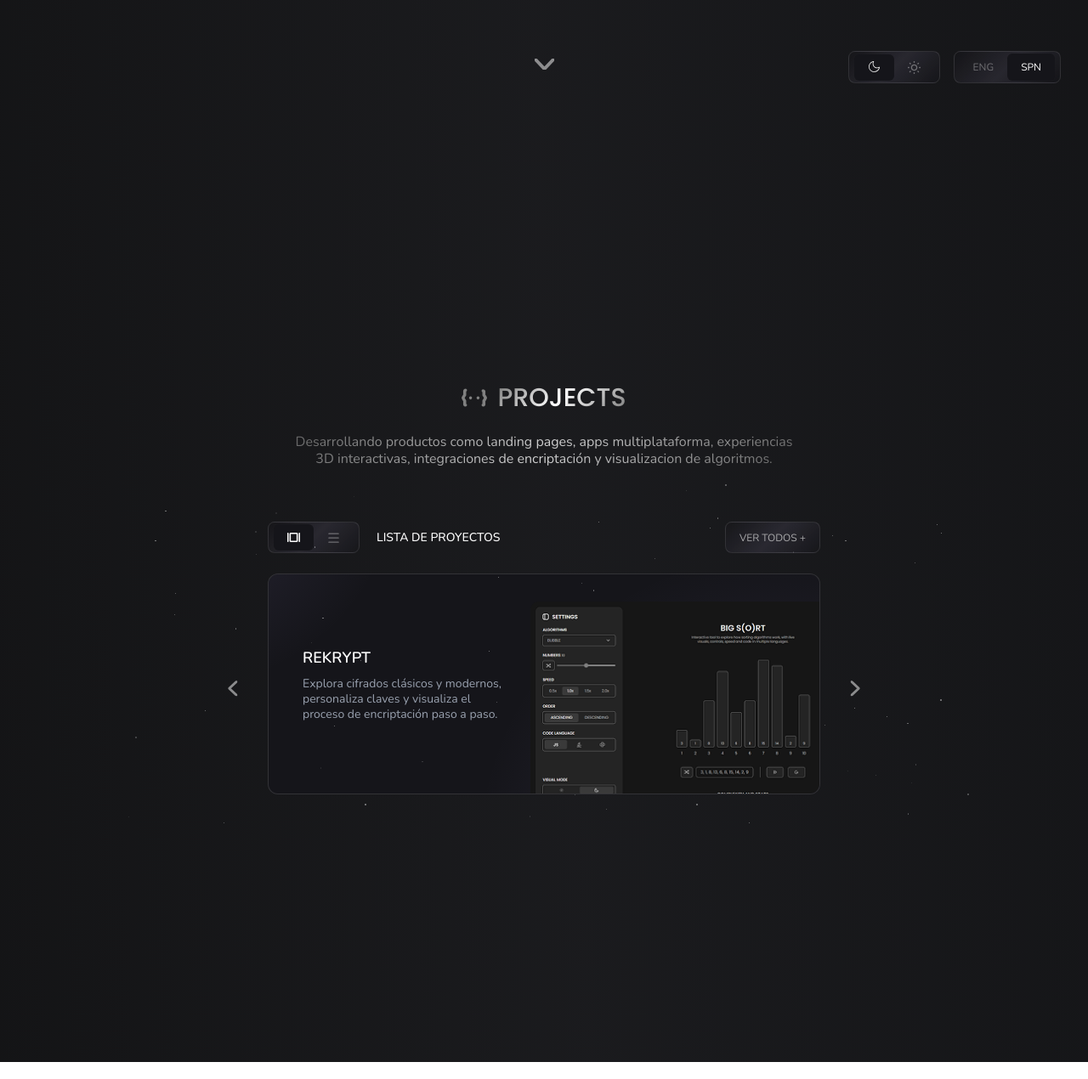
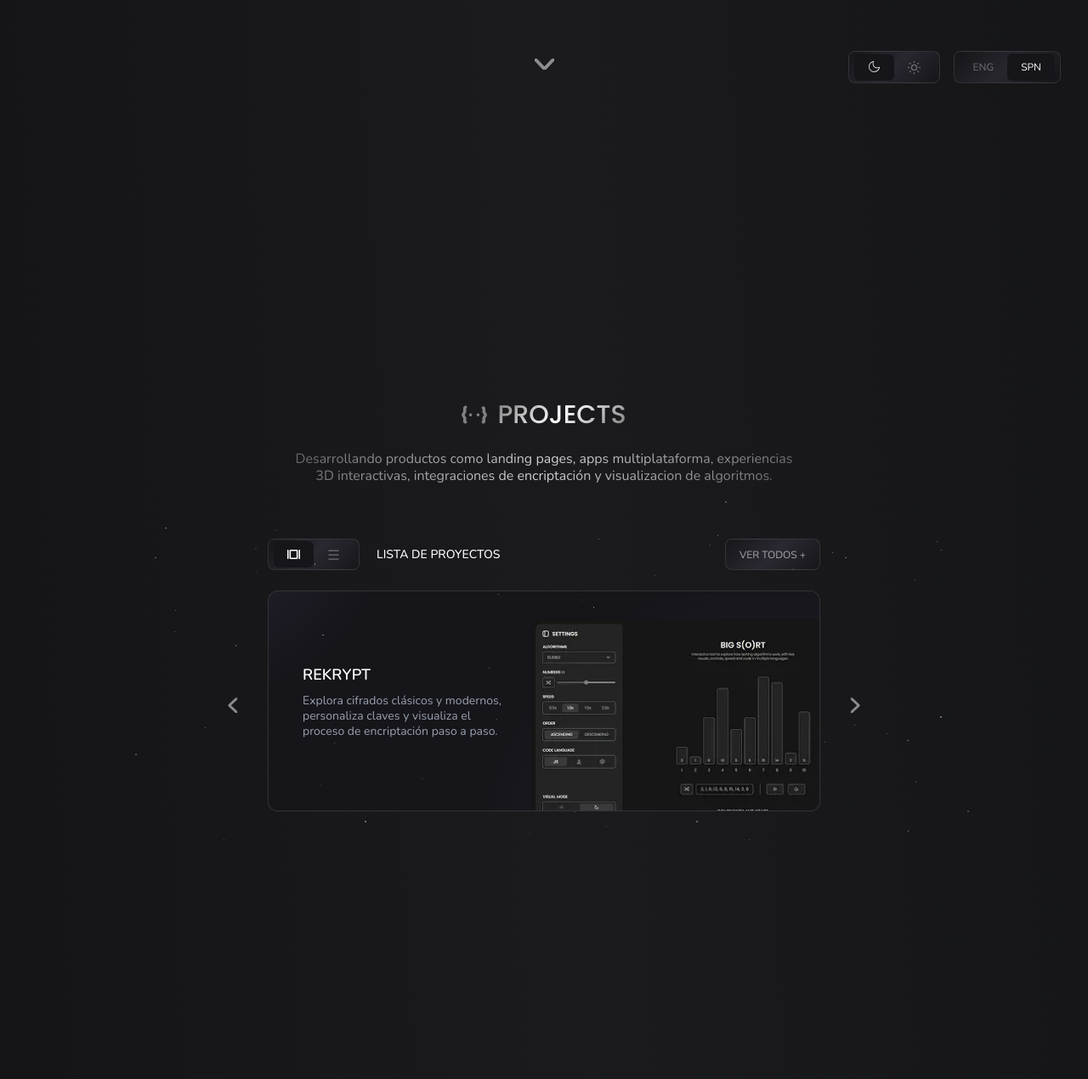
Before and after one commit to m4icol/portfolio, a React (Vite) app: page / in a window 1280 px wide. Shown: the part 670-1940 px from the top of the page at 85% size. Built offline with nearby package versions, Linux system fonts and the light colour scheme.

Commit message:
img: image test png to webp

```diff
--- a/src/components/Slider.tsx
+++ b/src/components/Slider.tsx
@@ -18,19 +18,19 @@
     title: "BIG SORT",
     description:
       "Herramienta interactiva para ver cómo funcionan los algoritmos de ordenamiento, en tiempo real y código en varios lenguajes de programación.",
-    url: "/bigsort.png",
+    url: "/bigsort.webp",
   },
   {
     title: "REKRYPT",
     description:
       "Explora cifrados clásicos y modernos, personaliza claves y visualiza el proceso de encriptación paso a paso.",
-    url: "/bigsort.png",
+    url: "/bigsort.webp",
   },
   {
     title: "SISTEMA SOLAR",
     description:
       "Simulación 3D interactiva de los planetas orbitando alrededor del Sol, desarrollada con Three.js y Astro.",
-    url: "/bigsort.png",
+    url: "/bigsort.webp",
   },
 ];
 
--- a/src/sections/Home.tsx
+++ b/src/sections/Home.tsx
@@ -6,7 +6,7 @@
 export default function Home(){
 
     return(
-        <section className="w-screen h-screen flex items-center mt-45 flex-col gap-6">
+        <section className="w-screen h-screen flex items-center mt-50 flex-col gap-6">
             <StarBackground widthBackground={1000} heightBackground={400} starCount={70} topOffset={5} />
 
             <div className="flex flex'row items-center gap-7">
```
Also changed, not shown: public/bigsort.png (deleted), public/bigsort.webp (added).
